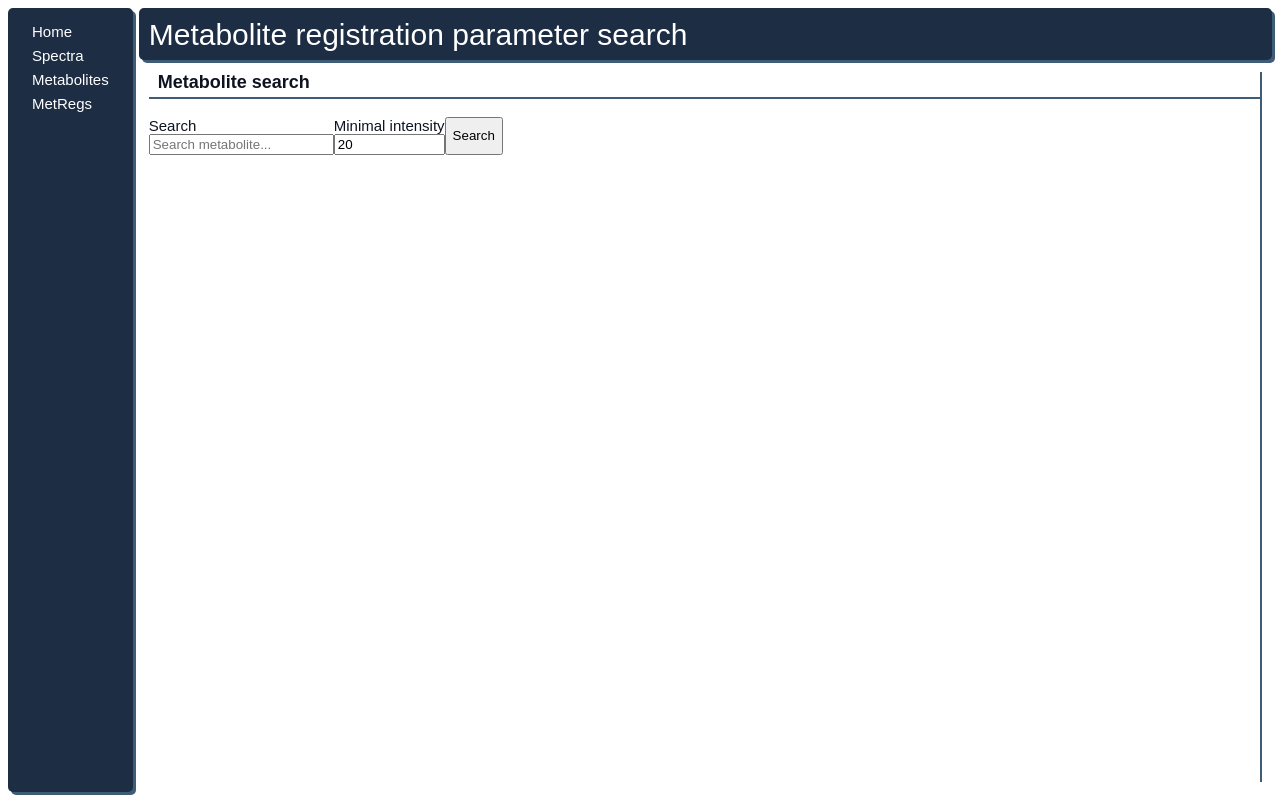
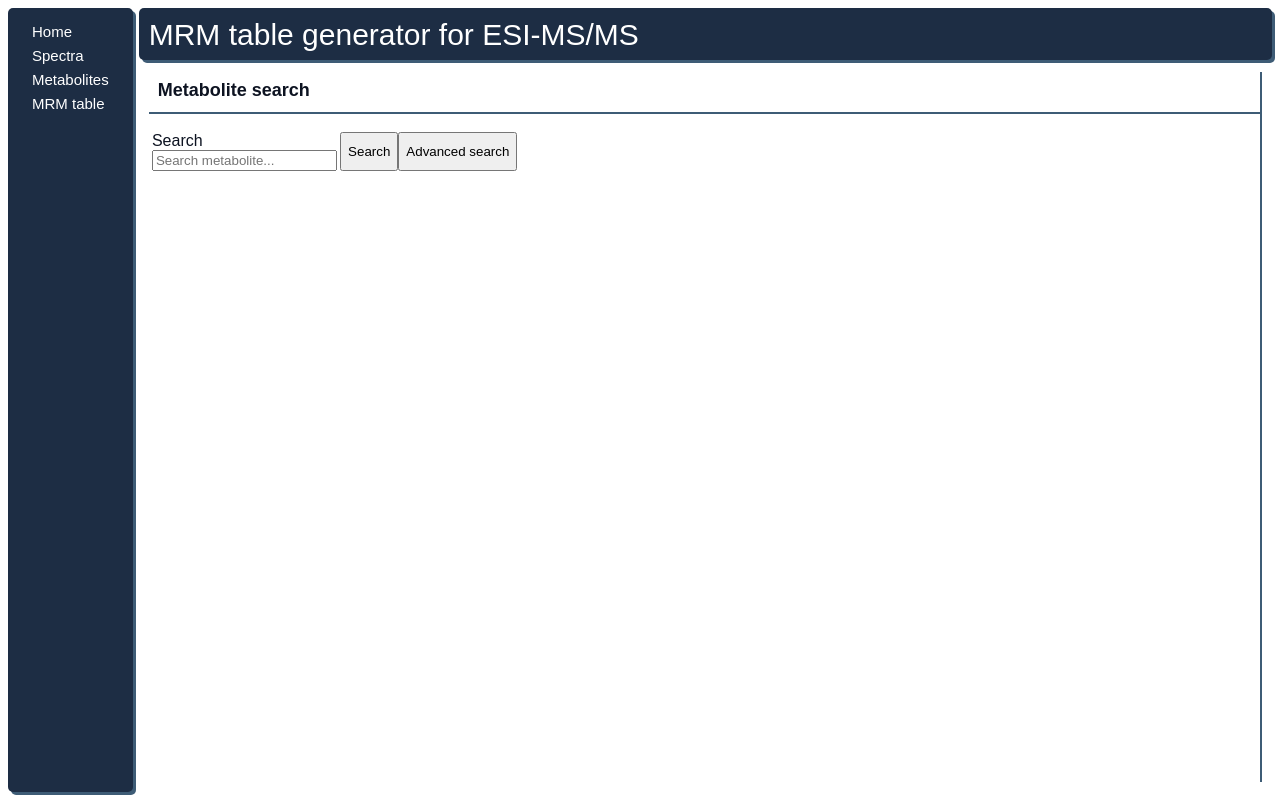
Before and after one commit to wolframowy/mgr, a Django app: page /hmdb/reg_param in a window 1280 px wide. Run offline with Django 3.2, Linux system fonts and the light colour scheme.

Commit message:
Add frontend for advanced search. Fix some naming issues. Add voltage and intensity columns to parameter table. Move intensity filtering. Prepare database for advanced search

```diff
--- a/django_test/django_test/hmdb/models.py
+++ b/django_test/django_test/hmdb/models.py
@@ -2,3 +2,4 @@
 from hmdb.submodels.spectra import *
 from hmdb.submodels.metabolite import *
 from hmdb.submodels.metabolite_names import *
+from hmdb.submodels.biolocation import *
--- a/django_test/django_test/hmdb/static/hmdb/reg_param/reg_param.css
+++ b/django_test/django_test/hmdb/static/hmdb/reg_param/reg_param.css
@@ -29,11 +29,15 @@
 }
 
 .reg_param_section {
+    height: 2em;
+    display: flex;
     font-size: 1.2em;
     font-weight: bold;
     margin: 0 0 1em 0;
     padding: 0 0 0.2em 0.5em;
     border-bottom: 2px solid var(--color-blue);
+    align-items: center;
+    justify-content: space-between;
 }
 
 .reg_param_content {
@@ -65,11 +69,24 @@
 
 .selection_section {
     display: flex;
+    flex-direction: column;
+}
+
+.simple_search {
+    display: flex;
+}
+
+.advanced_search {
+    display: flex;
+    flex-wrap: wrap;
 }
 
 .input_container {
+    font-size: initial;
+    font-weight: normal;
     display: flex;
     flex-direction: column;
+    padding: 0 0.2em 0 0.2em;
 }
 
 .reg_parm_met_table {
@@ -103,6 +120,15 @@
 .metabolite_name {
     font-size: 1em;
     font-weight: bold;
+    color: var(--color-black)
+}
+
+a.metabolite_name:link, a.metabolite_name:visited {
+    text-decoration: none;
+}
+
+a.metabolite_name:hover, a.metabolite_name:active {
+    text-decoration: underline;
 }
 
 .reg_parm_spectrum {
@@ -121,10 +147,19 @@
 .reg_parm_spectrum_table td {
     border: 1px solid var(--color-black);
     min-width: 8em;
+    text-align: center;
 }
-.reg_parm_spectrum_table tr:nth-child(even) {
+.reg_parm_spectrum_table > .table_bottom_border {
+    border-bottom: 3px solid var(--color-black);
+}
+.reg_parm_spectrum_table tr.even {
     background-color: var(--color-light-blue);
 }
-.reg_parm_spectrum_table tr:nth-child(odd) {
+.reg_parm_spectrum_table tr.odd {
     background-color: var(--color-beige);
 }
+
+.ionization_mode {
+    font-weight: bold;
+    margin: 0 0 0.2em 0;
+}
--- a/django_test/django_test/hmdb/static/hmdb/reg_param/reg_param.js
+++ b/django_test/django_test/hmdb/static/hmdb/reg_param/reg_param.js
@@ -5,56 +5,81 @@ $(document).ready(function() {
         };
     });
 
-    $('#minimal_intensity').on('focusout', function () {
+    $('#minimal_intensity').on('keyup', function (e) {
         if ($(this).val() > 100) {
             $(this).val(100);
         }
         else if ($(this).val() < 0) {
             $(this).val(0);
-        }
+        };
+        filterByIntensity($(this).val());
     });
 })
 
+function filterByIntensity(intensity) {
+    $(".reg_parm_spectrum_table tr").not(':first-child').filter(function() {
+        $(this).toggle(parseFloat($(this).find(':last-child').text()) >= intensity)
+    });
+    colorTable('reg_parm_spectrum_table');
+}
+
+function colorTable(table_class) {
+    $("table." + table_class + " tr:visible:odd").addClass("odd").removeClass("even");
+    $("table." + table_class + " tr:visible:even").addClass("even").removeClass("odd");
+}
+
 function createRegistrationParamView(response) {
-    $('.reg_parm_table_container div').not(':first').remove();
+    $('.reg_parm_table_container > div').slice(1).remove();
     $.each(response, function(i, metabolite) {
         var reg_params = $('<div>', {class: 'reg_param_list_container table_scroll'});
-        $.each(metabolite.spectra_params, function(i, spectrum) {
+        $.each(metabolite.spectra_params, function(mode, spectra) {
         var table = $('<table>', {class: 'reg_parm_spectrum_table'})
             .append(
                 $('<tr>').append(
+                    $('<th>').text('Voltage'),
                     $('<th>').text('Q1'),
-                        $('<th>').text('Q2/3')
+                    $('<th>').text('Q2/3'),
+                    $('<th>').text('Intensity')
                 )
         );
+            $.each(spectra, function(i, spectrum) {
                 $.each(spectrum.reg_param, function(i, param) {
                     var tr = $('<tr>').append(
+                        $('<td>').text(spectrum.e),
                         $('<td>').text(parseFloat(metabolite.m_1) +
                             (spectrum.ionization_mode.toLowerCase() === 'positive' ? 1 : -1)),
-                    $('<td>').text(param.q2_3)
+                        $('<td>').text(param.q2_3),
+                        $('<td>').text(param.intensity)
                     );
+                    if(i === spectrum.reg_param.length - 1) {
+                        tr.addClass("table_bottom_border");
+                    };
                     table.append(tr);
                 })
+            });
         var reg_parm_spectrum = $('<div>', {class: 'reg_parm_spectrum'})
             .append(
                 $('<div>', {class: 'separator'}),
-                    $('<div>', {class: 'energy_voltage'}).text('Voltage: ' + spectrum.e + 'V'),
-                    $('<div>', {class: 'ionization_mode'}).text('Ionization mode: ' + spectrum.ionization_mode),
+                $('<div>', {class: 'ionization_mode'}).text('Ionization mode: ' + mode),
                 table
             );
 
         reg_params.append(reg_parm_spectrum);
         });
         var single_met = $('<div>', {class: 'reg_parm_single_met'})
-            .append($('<div>', {class: 'metabolite_name'}).text(metabolite.name),
+            .append(
+                $('<a>', {class: 'metabolite_name'}).text(metabolite.name)
+                    .attr('href', 'http://www.hmdb.ca/metabolites/' + metabolite.accession)
+                    .attr('target', '_blank'),
                 $('<div>', {class: 'metabolite_avg_mol_wgt'})
-                    .text('Average molecular weight: ' + metabolite.m_1),
+                    .text('Monisotopic molecular weight: ' + metabolite.m_1),
                 reg_params
             );
 
         $('.reg_parm_table_container').append(single_met);
     })
     $('.reg_parm_table_container').show()
+    colorTable('reg_parm_spectrum_table');
 }
 
 function addOnTableClick() {
@@ -68,8 +93,7 @@ function addOnTableClick() {
             data:
                 {
                     type:"metabolites",
-                    selected_ids: JSON.stringify(selected_ids),
-                    minimal_intensity: $('#minimal_intensity').val()
+                    selected_ids: JSON.stringify(selected_ids)
                 },
             contentType: "application/json",
             dataType: "json",
@@ -104,9 +128,15 @@ function met_search_btn_click() {
                 $('<td>').text(item.name)
             ).appendTo('#metabolites_table')
         });
+        colorTable('reg_parm_met_table')
         $('.reg_parm_loading').hide()
         addOnTableClick();
     }).fail(function(error) {
         alert('ERROR!')
     })
 }
+
+function search_switch() {
+    $('.simple_search').toggle();
+    $('.advanced_search').toggle();
+}
--- a/django_test/django_test/hmdb/templates/hmdb/navbar.html
+++ b/django_test/django_test/hmdb/templates/hmdb/navbar.html
@@ -5,6 +5,6 @@
         <a href="{% url 'hmdb:index' %}"><li>Home</li></a>
         <a href="{% url 'hmdb:spectras' %}"><li>Spectra</li></a>
         <a href="{% url 'hmdb:metabolites' %}"><li>Metabolites</li></a>
-        <a href="{% url 'hmdb:reg_param' %}"><li>MetRegs</li></a>
+        <a href="{% url 'hmdb:reg_param' %}"><li>MRM table</li></a>
     </ul>
 {% endblock %}
--- a/django_test/django_test/hmdb/templates/hmdb/reg_param.html
+++ b/django_test/django_test/hmdb/templates/hmdb/reg_param.html
@@ -1,17 +1,13 @@
 {% extends "hmdb/navbar.html" %}
 
 {% block title %}
-    <title>Metabolite registration parameters</title>
-{% endblock %}
-
-{% block page_title %}
-    <div>Metabolite registration parameters search</div>
+    <title>MRM table generator for ESI-MS/MS</title>
 {% endblock %}
 
 {% block content %}
     <div class="reg_param_container">
         <div class="reg_param_title">
-            Metabolite registration parameter search
+            MRM table generator for ESI-MS/MS
         </div>
         <div class="reg_param_main">
             <div class="reg_param_content">
@@ -19,15 +15,46 @@
                     <div>
                         <div class="reg_param_section"> Metabolite search </div>
                         <div class="selection_section">
-                            <div class="input_container">
-                                <div>Search</div>
-                                <input id="metabolites_search" type="text" placeholder="Search metabolite...">
+                            <div class="simple_search">
+                                <div class="input_container">
+                                    <div>Search</div>
+                                    <input id="metabolites_search" type="text" placeholder="Search metabolite...">
+                                </div>
+                                <button id="metabolites_search_btn" onclick="met_search_btn_click()"> Search</button>
+                                <button id="search_switch_simple" onclick="search_switch()"> Advanced search</button>
                             </div>
-                            <div class="input_container">
-                                <div>Minimal intensity</div>
-                                <input id="minimal_intensity" type="number" min="0" max="100" value="20">
+                            <div class="advanced_search" style="display:none">
+                                <div class="input_container">
+                                    <div>Name</div>
+                                    <input id="adv_search_name" type="text">
+                                </div>
+                                <div class="input_container">
+                                    <div>Super class</div>
+                                    <input id="adv_search_super_class" type="text">
+                                </div>
+                                <div class="input_container">
+                                    <div>Main class</div>
+                                    <input id="adv_search_main_class" type="text">
+                                </div>
+                                <div class="input_container">
+                                    <div>Sub class</div>
+                                    <input id="adv_search_sub_class" type="text">
+                                </div>
+                                <div class="input_container">
+                                    <div>Biospeicmen location</div>
+                                    <input id="adv_search_biospecimen" type="text">
+                                </div>
+                                <div class="input_container">
+                                    <div style="text-align: center">Mass</div>
+                                    <div>
+                                        <input id="adv_search_mass_min" type="number" placeholder="min">
+                                        -
+                                        <input id="adv_search_mass_max" type="number" placeholder="max">
+                                    </div>
+                                </div>
+                                <button id="adv_metabolites_search_btn" onclick="met_search_btn_click()"> Search</button>
+                                <button id="search_switch_adv" onclick="search_switch()"> Simple search</button>
                             </div>
-                            <button id="metabolites_search_btn" onclick="met_search_btn_click()"> Search</button>
                         </div>
                         <div class="reg_parm_loading" style="display:none">LOADING...</div>
                     </div>
@@ -37,40 +64,11 @@
                     </div>
                 </div>
                 <div class="reg_parm_table_container" style="display:none">
-                    <div class="reg_param_section"> Registration parameters table </div>
-                    <div class="reg_parm_single_met">
-                        <div class="metabolite_name">MET NAME</div>
-                        <div class="metabolite_avg_mol_wgt">average_molecular_weight</div>
-                        <div class="reg_param_list_container table_scroll">
-                            <div class="reg_parm_spectrum">
-                                <div class="separator"></div>
-                                <div class="energy_voltage">E1</div>
-                                <div class="ionization_mode">Ionization Mode1</div>
-                                <table class="reg_parm_spectrum_table">
-                                    <tr>
-                                        <th>Q1</th>
-                                        <th>Q2/3</th>
-                                    </tr>
-                                    <tr>
-                                        <td>AMV +/- 1</td>
-                                        <td>128</td>
-                                    </tr>
-                                </table>
-                            </div>
-                            <div>
-                                <div>E2</div>
-                                <div>Ionization Mode2</div>
-                                <table>
-                                    <tr>
-                                        <th>Q1</th>
-                                        <th>Q2/3</th>
-                                    </tr>
-                                    <tr>
-                                        <td>AMV +/- 1</td>
-                                        <td>178</td>
-                                    </tr>
-                                </table>
-                            </div>
+                    <div class="reg_param_section">
+                        <div>Registration parameters table</div>
+                        <div class="input_container">
+                            <div>Minimal intensity</div>
+                            <input id="minimal_intensity" type="number" min="0" max="100" value="20">
                         </div>
                     </div>
                 </div>
```
Also changed, not shown: HMDB/mongo_scripts_to_run.js (+11 -1 lines), django_test/django_test/hmdb/reg_param/models/registration_parameter.py (+13 -3 lines), django_test/django_test/hmdb/submodels/biolocation.py (added, +8 -0 lines), django_test/django_test/hmdb/subviews/reg_param_get_async.py (+20 -6 lines), django_test/django_test/hmdb/test_cases/test_reg_param.py (+4 -6 lines). Lines whose indentation alone changed are shown as unchanged.
